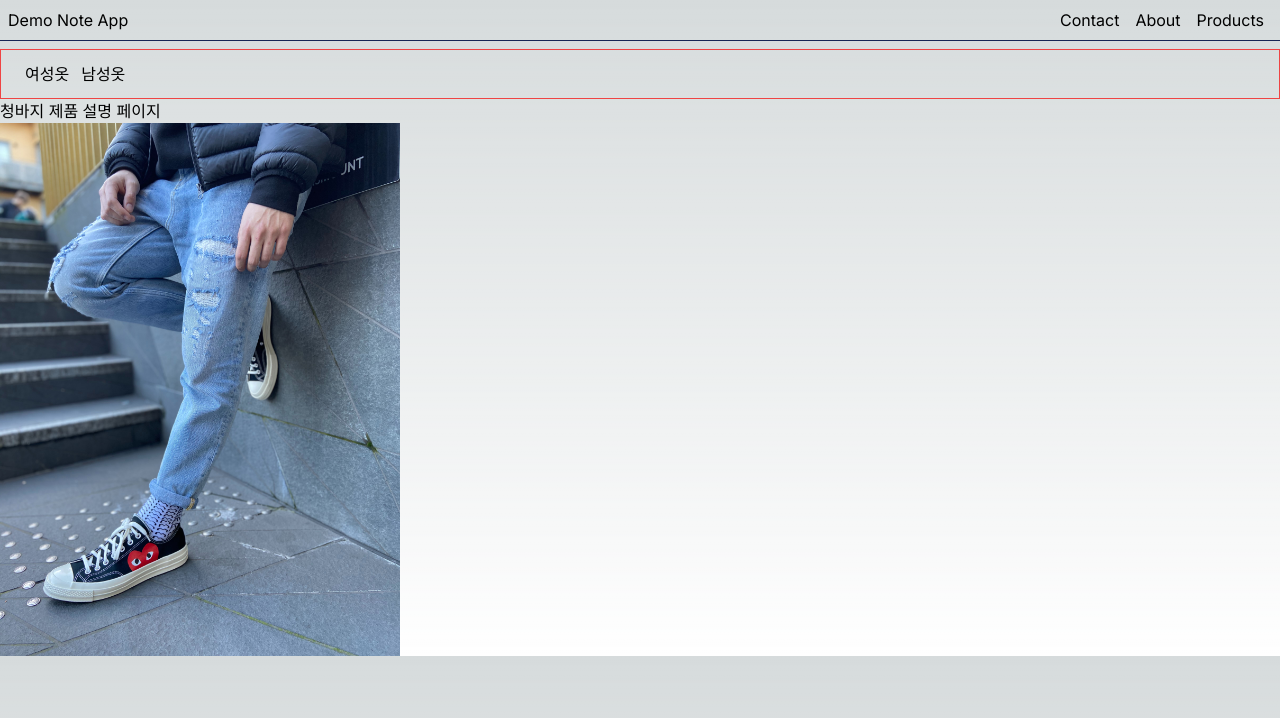
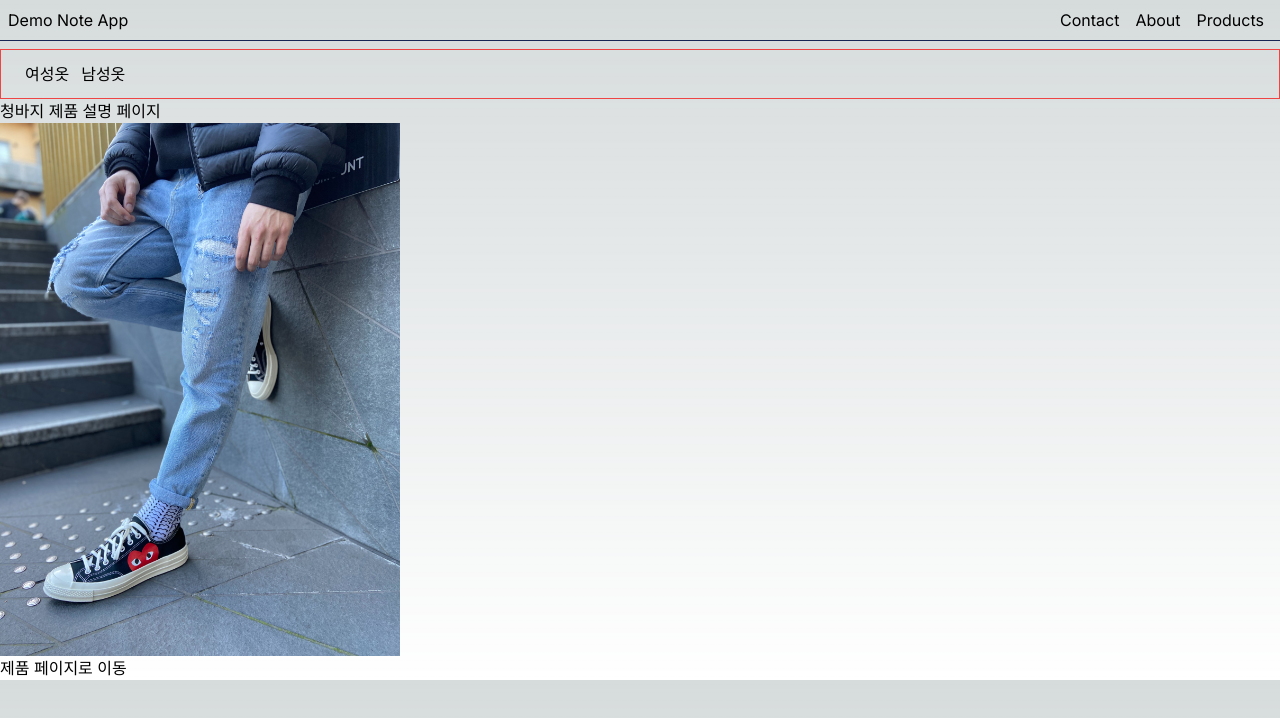
Before and after one commit to ChangJuneKim/nextJStut, a Next.js app: page /products/1234 in a window 1280 px wide. Shown: the top 718 px of the page. Built offline with nearby package versions, Linux system fonts and the light colour scheme.

Commit message:
feat: redirect, rewrite, router

```diff
--- a/next.config.js
+++ b/next.config.js
@@ -1,3 +1,4 @@
+const { sources } = require('next/dist/compiled/webpack/webpack');
 /** @type {import('next').NextConfig} */
 const nextConfig = {
   images: {
@@ -8,6 +9,24 @@
       },
     ],
   },
+  async redirects() {
+    return [
+      {
+        source: '/products/de',
+        destination: 'https://www.naver.com',
+        permanent: true,
+      },
+    ];
+  },
+
+  rewrites() {
+    return [
+      {
+        source: '/items/:slug',
+        destination: '/products/:slug',
+      },
+    ];
+  },
 };
 
 module.exports = nextConfig;
--- a/src/app/products/[slug]/page.tsx
+++ b/src/app/products/[slug]/page.tsx
@@ -3,6 +3,7 @@
 import { getProduct, getProducts } from '@/service/products';
 import { notFound } from 'next/navigation';
 import Image from 'next/image';
+import GoProductsButton from '@/components/GoProductsButton';
 
 type Props = {
   params: {
@@ -28,6 +29,7 @@
     <>
       <h1>{product.name} 제품 설명 페이지</h1>
       <Image src={`/images/${product.image}`} alt={product.name} width={400} height={400} />
+      <GoProductsButton />
     </>
   );
 }
--- /dev/null
+++ b/src/components/GoProductsButton.tsx
@@ -0,0 +1,15 @@
+'use client';
+import { useRouter } from 'next/navigation';
+
+export default function GoProductsButton() {
+  const router = useRouter();
+  return (
+    <button
+      onClick={() => {
+        router.push('/products');
+      }}
+    >
+      제품 페이지로 이동
+    </button>
+  );
+}
```
